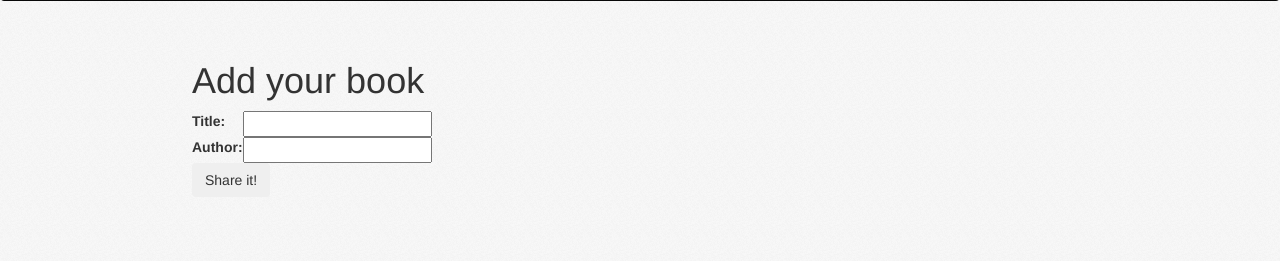
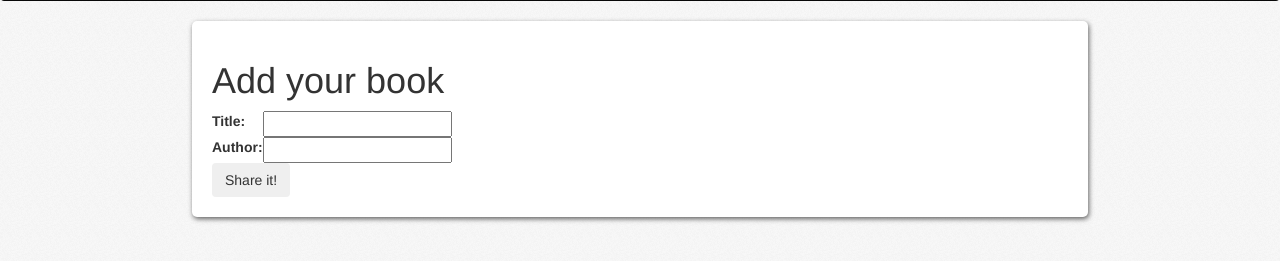
Before and after one commit to rosedu-hacks/books, a Django app: page /addbook in a window 1280 px wide. Shown: the part 51-312 px from the top of the page. Run offline with Django 3.2, Linux system fonts and the light colour scheme; a user stored in the database is signed in; parts of the project's set-up code (start-up, migrations or seed data) failed here and were passed over; some libraries are stand-ins or nearby versions.

Commit message:
Add white background to main page

```diff
--- a/books/books/static/css/style.css
+++ b/books/books/static/css/style.css
@@ -119,7 +119,10 @@ h4.inline {
 .content {
   width: 70%;
   margin: auto;
-  padding-top: 20px;
+  background-color: white;
+  padding: 20px;
+  border-radius: 5px;
+  box-shadow: 1px 2px 5px rgba(50, 50, 50, 0.75);
 }
 
 #personData li {
```
